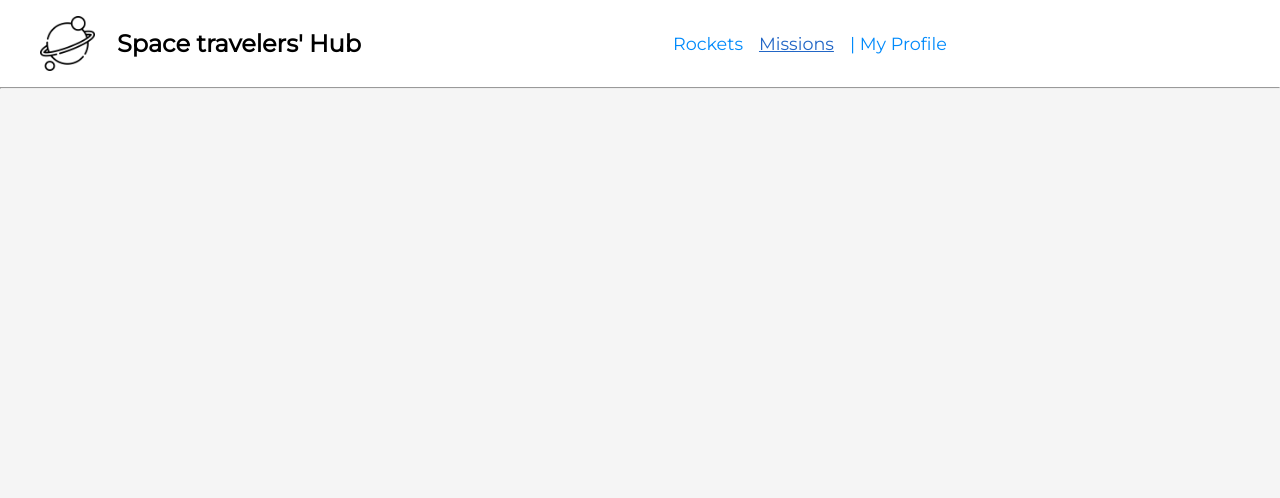
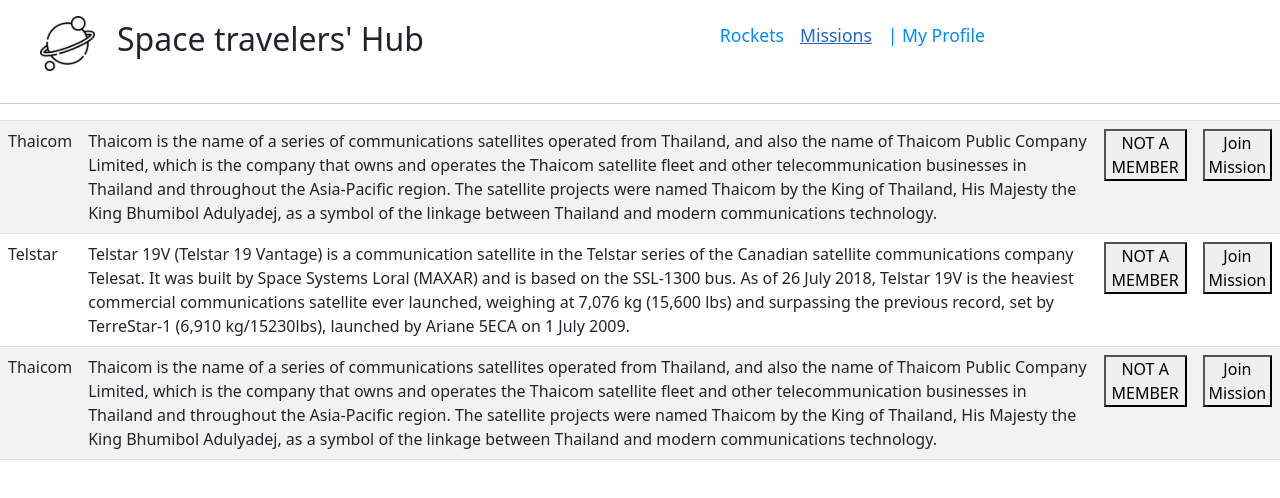
Before and after one commit to Besufekad-HAZ/Space-Travelers, a React (Create React App) app: page /Missions in a window 1280 px wide. Shown: the top 498 px of the page. Built offline with nearby package versions, Linux system fonts and the light colour scheme.

Commit message:
add basic structure for the missions section'

```diff
--- a/package.json
+++ b/package.json
@@ -8,10 +8,12 @@
     "@testing-library/react": "^13.4.0",
     "@testing-library/user-event": "^13.5.0",
     "axios": "^1.3.5",
+    "bootstrap": "^5.2.3",
     "localforage": "^1.10.0",
     "match-sorter": "^6.3.1",
     "prop-types": "^15.8.1",
     "react": "^18.2.0",
+    "react-bootstrap": "^2.7.4",
     "react-dom": "^18.2.0",
     "react-redux": "^8.0.5",
     "react-router-dom": "^6.10.0",
--- a/src/App.js
+++ b/src/App.js
@@ -3,6 +3,7 @@ import { Routes, Route } from 'react-router-dom';
 import RocketsList from './component/RocketsList';
 import MyProfile from './component/myprofile';
 import Navbar from './component/Navbar';
+import Missions from './component/missions';
 
 function App() {
   return (
@@ -10,7 +11,7 @@ function App() {
       <Navbar />
       <Routes>
         <Route exact path="/" element={<RocketsList />} />
-        {/* <Route exact path="Missions" element={<Missions />} /> */}
+        <Route exact path="Missions" element={<Missions />} />
         <Route exact path="myprofile" element={<MyProfile />} />
       </Routes>
     </div>
--- a/src/component/Navbar.css
+++ b/src/component/Navbar.css
@@ -25,7 +25,7 @@
 
 #nav_header {
   margin-left: 1%;
-  margin-right: 26%;
+  margin-right: 22%;
 }
 
 nav ul {
--- /dev/null
+++ b/src/component/mission.css
@@ -0,0 +1,3 @@
+.table-container {
+    margin-top: 5rem;
+}
--- /dev/null
+++ b/src/component/missions.js
@@ -0,0 +1,94 @@
+import React from 'react';
+import './mission.css';
+import 'bootstrap/dist/css/bootstrap.min.css';
+import Table from 'react-bootstrap/Table';
+
+function Missions() {
+  return (
+    <div className="table-container">
+      <Table striped className="main-table my-5">
+        <thead>
+          <tr>
+            <th>Mission</th>
+            <th>Description</th>
+            <th>Status</th>
+            <th> </th>
+          </tr>
+        </thead>
+        <tbody>
+          <tr>
+            <td>Thaicom</td>
+            <td>
+              Thaicom is the name of a series of communications satellites
+              operated from Thailand, and also the name of Thaicom Public
+              Company Limited, which is the company that owns and operates the
+              Thaicom satellite fleet and other telecommunication businesses in
+              Thailand and throughout the Asia-Pacific region. The satellite
+              projects were named Thaicom by the King of Thailand, His Majesty
+              the King Bhumibol Adulyadej, as a symbol of the linkage between
+              Thailand and modern communications technology.
+            </td>
+            <td className="button-status">
+              <button type="button" className="status">
+                NOT A MEMBER
+              </button>
+            </td>
+            <td className="button-join">
+              <button type="button" className="join">
+                Join Mission
+              </button>
+            </td>
+          </tr>
+          <tr>
+            <td>Telstar</td>
+            <td>
+              Telstar 19V (Telstar 19 Vantage) is a communication satellite in
+              the Telstar series of the Canadian satellite communications
+              company Telesat. It was built by Space Systems Loral (MAXAR) and
+              is based on the SSL-1300 bus. As of 26 July 2018, Telstar 19V is
+              the heaviest commercial communications satellite ever launched,
+              weighing at 7,076 kg (15,600 lbs) and surpassing the previous
+              record, set by TerreStar-1 (6,910 kg/15230lbs), launched by Ariane
+              5ECA on 1 July 2009.
+            </td>
+            <td className="buttons">
+              <button type="button" className="status">
+                NOT A MEMBER
+              </button>
+            </td>
+            <td className="buttons">
+              <button type="button" className="join">
+                Join Mission
+              </button>
+            </td>
+          </tr>
+          <tr>
+            <td>Thaicom</td>
+            <td>
+              Thaicom is the name of a series of communications satellites
+              operated from Thailand, and also the name of Thaicom Public
+              Company Limited, which is the company that owns and operates the
+              Thaicom satellite fleet and other telecommunication businesses in
+              Thailand and throughout the Asia-Pacific region. The satellite
+              projects were named Thaicom by the King of Thailand, His Majesty
+              the King Bhumibol Adulyadej, as a symbol of the linkage between
+              Thailand and modern communications technology.
+            </td>
+            <td className="buttons">
+              <button type="button" className="status">
+                NOT A MEMBER
+              </button>
+            </td>
+            <td className="buttons">
+              <button type="button" className="join">
+                Join Mission
+              </button>
+            </td>
+          </tr>
+        </tbody>
+      </Table>
+    </div>
+  );
+}
+
+export default Missions;
```
Also changed, not shown: .eslintrc.json, 1 other file (tests, documents, lock files or other folders).
